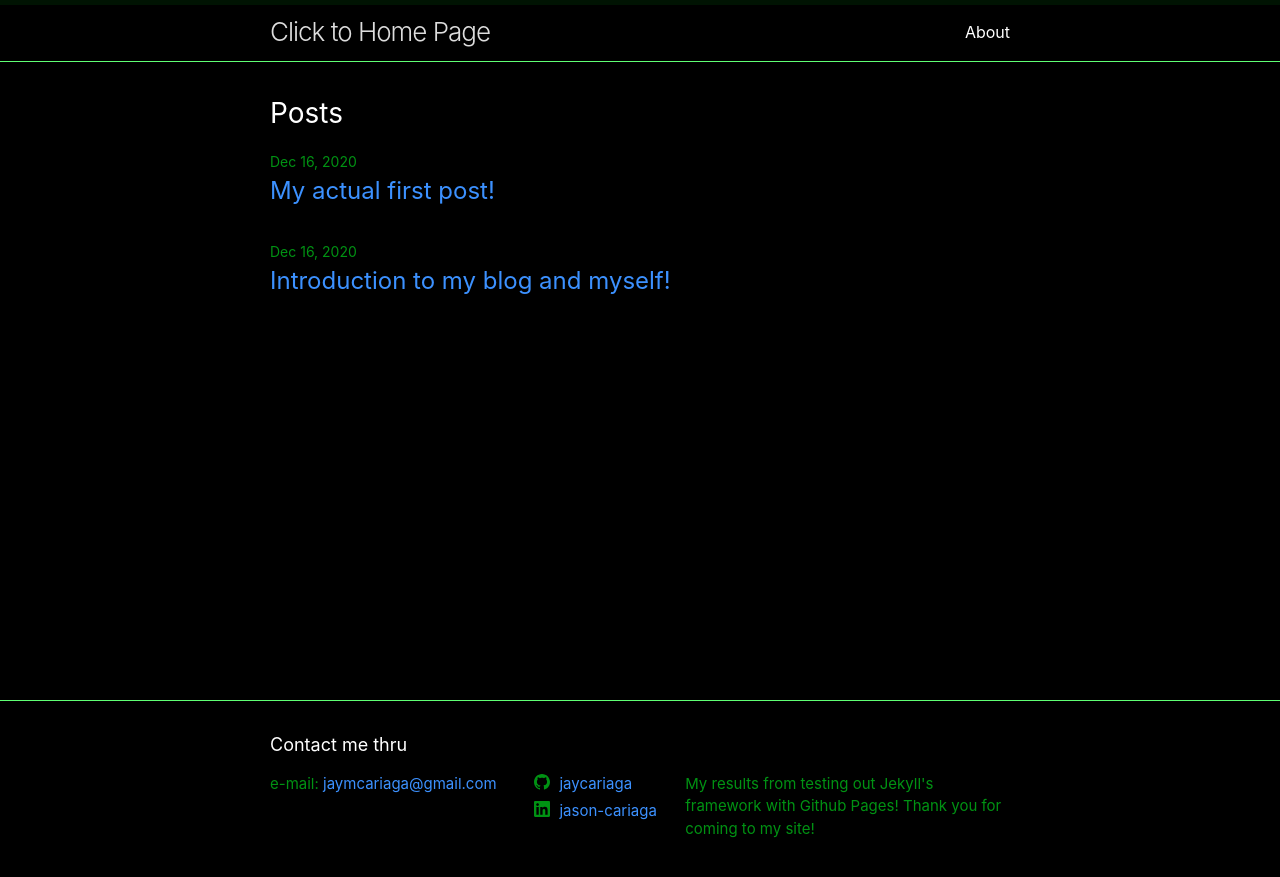
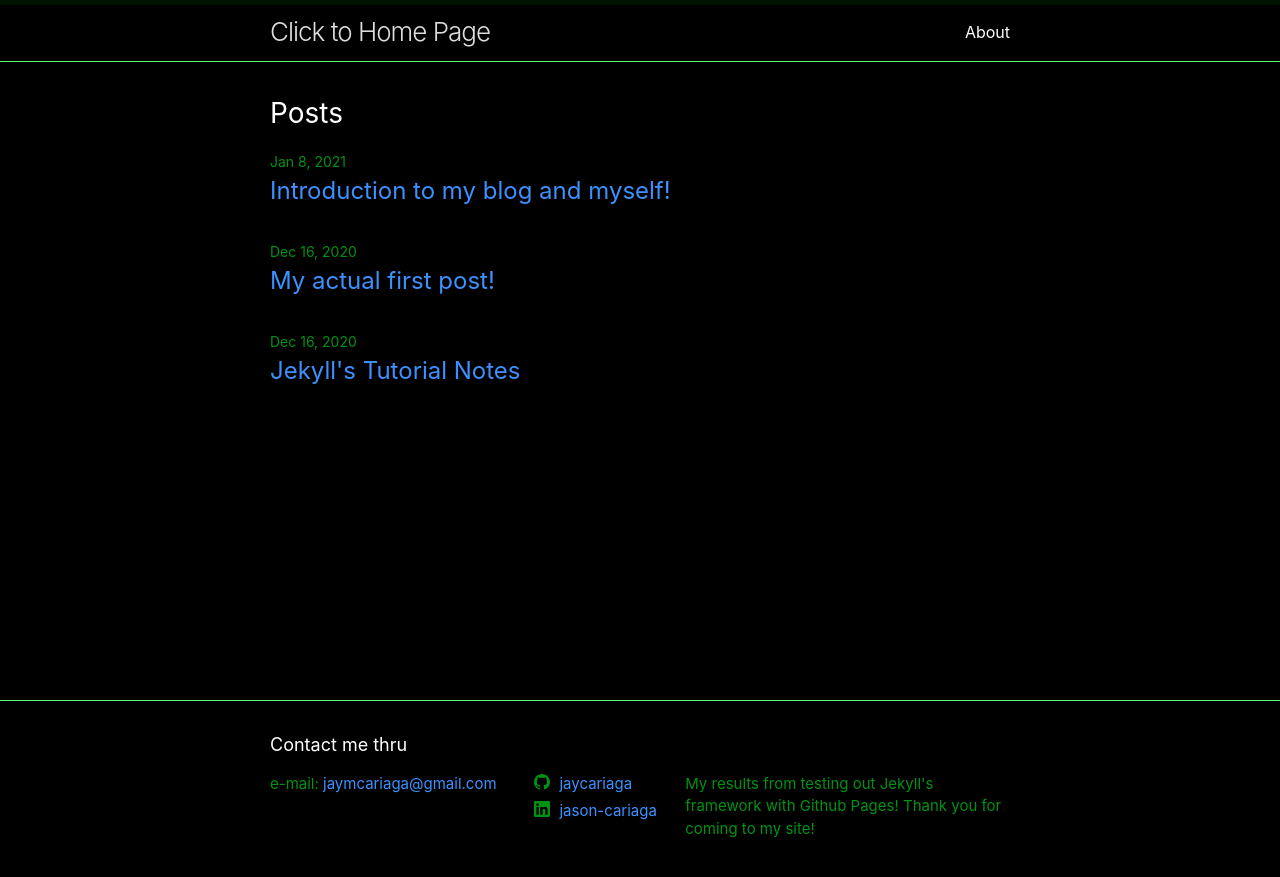
Before and after one commit to jaycariaga/jaycariaga.github.io, a Jekyll site: the page built from index.markdown, in a window 1280 px wide. Shown: the top 877 px of the page. Built offline with Jekyll 4.4.1, drawn with Linux system fonts in a browser that asks for light colours.

Commit message:
fixing post order

```diff
--- a/_posts/2020-12-16-welcome-to-jekyll.markdown
+++ b/_posts/2020-12-16-Jekyll-Tutorial-post.markdown
@@ -1,6 +1,6 @@
 ---
 layout: post
-title:  "Introduction to my blog and myself!"
+title:  "Jekyll's Tutorial Notes"
 date:   2020-12-16 16:55:31 -0500
 categories: jekyll update
 ---
--- a/_sass/minima/_layout.scss
+++ b/_sass/minima/_layout.scss
@@ -74,7 +74,7 @@
       text-align: center;
 
       > svg {
-        fill: $grey-color-dark;
+        fill: #dddddd;
       }
     }
 
```
Also changed, not shown: _posts/2021-01-08-Intro-to-myself.markdown (added, +37 -0 lines).
